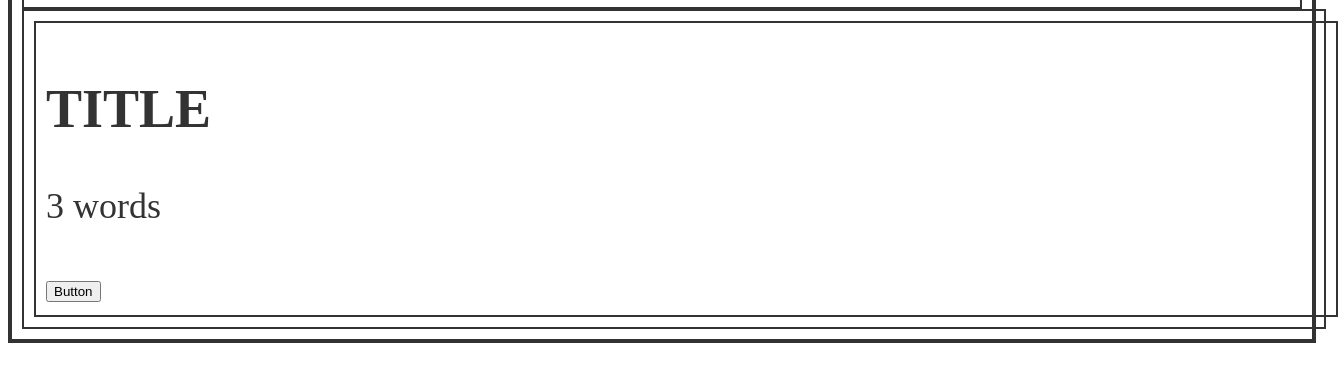
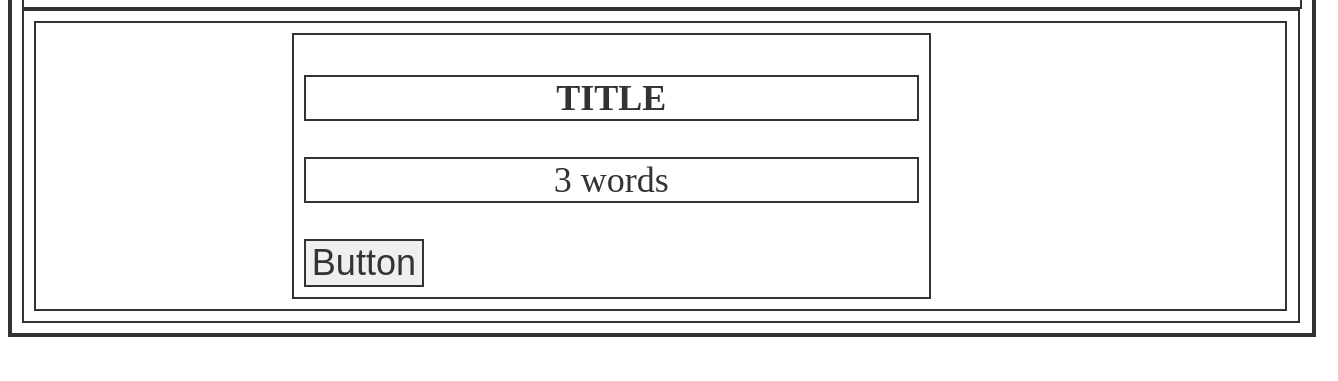
Before and after one commit to Caaronbll/holbertonschool-web-development, a plain HTML site: page html_advanced/index.html in a window 1280 px wide. Shown: the part 145-526 px from the top of the page, 1338 px wide, since content can reach past the window. Drawn offline with Linux system fonts and the light colour scheme; files whose address does not match are found by name.

Commit message:
pushing for 1 and 2 again

```diff
--- a/html_advanced/index.html
+++ b/html_advanced/index.html
@@ -20,9 +20,9 @@
     <main>
         <section id="banner">
             <div id="bannerhead">
-                <h1>TITLE</h1>
-                <p>3 words</p>
-                <button>Button</button>
+                <h1 class="centertext">TITLE</h1>
+                <p class="centertext">3 words</p>
+                <button class="centertext">Button</button>
             </div>
         </section>
     </main>
--- a/html_advanced/style.css
+++ b/html_advanced/style.css
@@ -54,8 +54,8 @@ nav {
    color: #333;
    border: 2px solid #333;
    padding: 10px;
-   display: block; /* Change display to block */
-   width: 100%; /* Make it take up 100% of the width */ /* Center the text */
+   display: flex; /* Change display to block */
+   width: 98%; /* Make it take up 100% of the width */ /* Center the text */
 }
 
 #banner {
@@ -63,6 +63,25 @@ nav {
     color: #333;
     border: 2px solid #333;
     padding: 10px;
+    display: inline-block; /* Change display to block */
+    width: 98%; /* Make it take up 100% of the width */ /* Center the text */
+}
+
+#bannerhead {
+    font-size: 36px;
+    color: #333;
+    border: 2px solid #333;
+    padding: 10px;
     display: block; /* Change display to block */
-    width: 100%; /* Make it take up 100% of the width */ /* Center the text */
+    width: 50%; /* Make it take up 100% of the width */ /* Center the text */
+    margin-left: 20%;
+    margin-right: 0;
+    position: relative;
 }
+
+.centertext {
+    font-size: 36px;
+    color: #333;
+    border: 2px solid #333;
+    text-align: center;
+}
```
